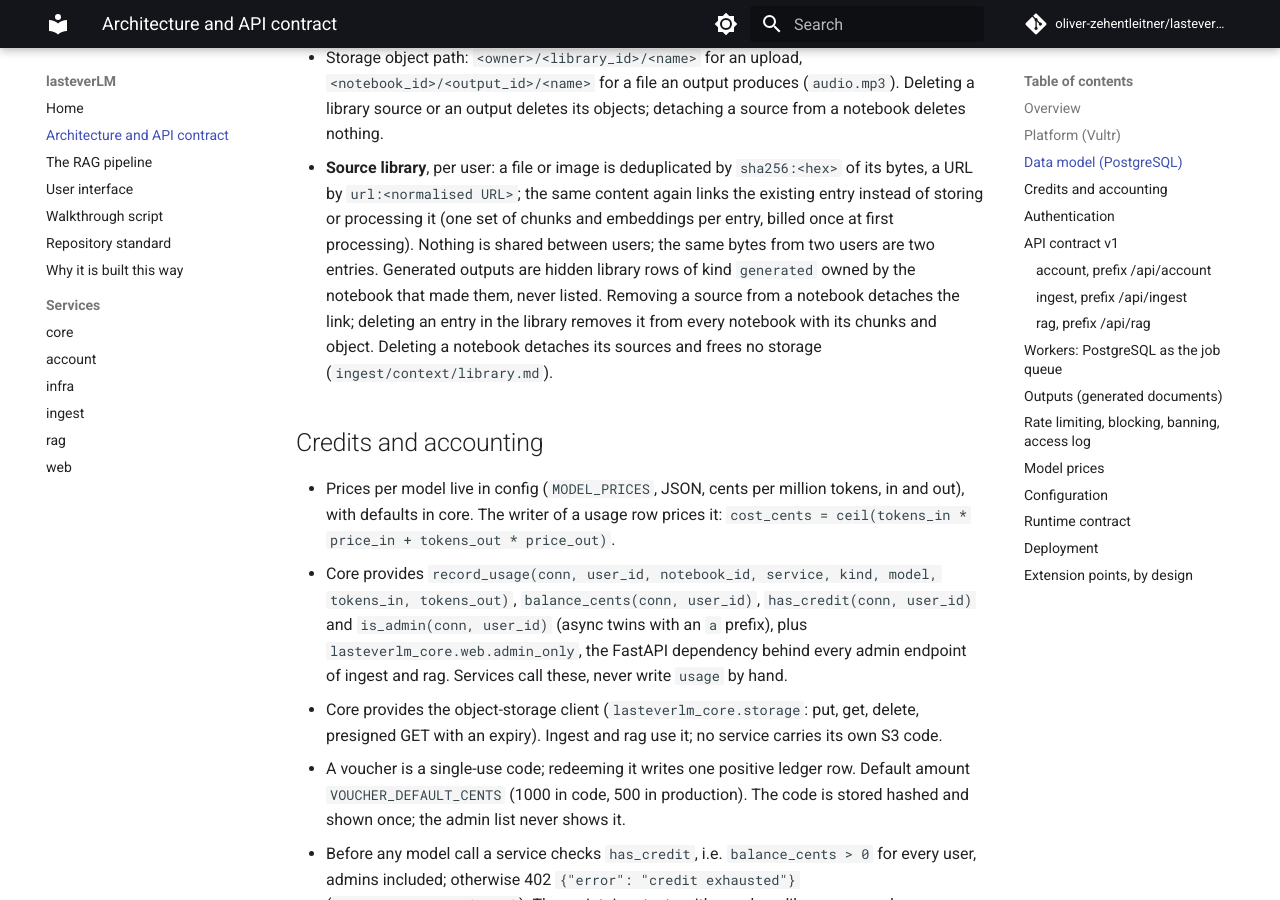
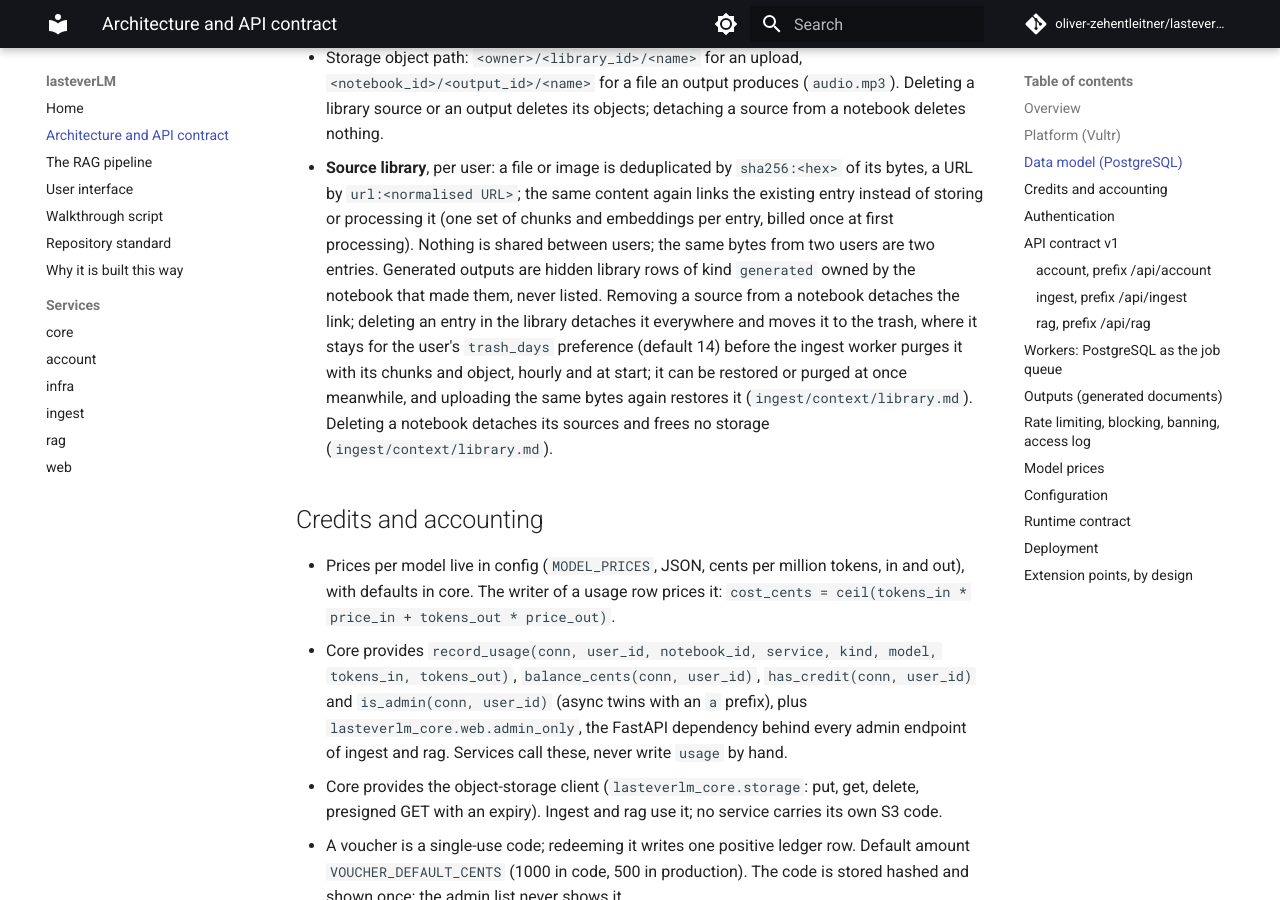
Before and after one commit to oliver-zehentleitner-aigent/lasteverLM, an MkDocs documentation site: the page built from docs/architecture.md, in a window 1280 px wide and 900 px high, scrolled down 3454 px. Built offline with MkDocs 1.6.1 and Material for MkDocs 9.7.7, drawn with Linux system fonts in a browser that asks for light colours; comment, search, counter and statistics services are not loaded; some of the changed text lies outside the part shown.

Commit message:
docs/architecture: library trash

```diff
--- a/docs/architecture.md
+++ b/docs/architecture.md
@@ -107,7 +107,7 @@
 - `usage.kind`: `llm` | `embedding` | `tts`. `usage.service`: `ingest` | `rag`. For `tts` the priced unit is input characters: `tokens_in` holds the character count, `tokens_out` is 0, and `MODEL_PRICES` lists `TTS_MODEL` with `in` in cents per million characters.
 - **Balance** = `sum(ledger.amount_cents) - sum(usage.cost_cents)` per user. Usage rows are the debit; there is no second ledger write.
 - Storage object path: `<owner>/<library_id>/<name>` for an upload, `<notebook_id>/<output_id>/<name>` for a file an output produces (`audio.mp3`). Deleting a library source or an output deletes its objects; detaching a source from a notebook deletes nothing.
-- **Source library**, per user: a file or image is deduplicated by `sha256:<hex>` of its bytes, a URL by `url:<normalised URL>`; the same content again links the existing entry instead of storing or processing it (one set of chunks and embeddings per entry, billed once at first processing). Nothing is shared between users; the same bytes from two users are two entries. Generated outputs are hidden library rows of kind `generated` owned by the notebook that made them, never listed. Removing a source from a notebook detaches the link; deleting an entry in the library removes it from every notebook with its chunks and object. Deleting a notebook detaches its sources and frees no storage (`ingest/context/library.md`).
+- **Source library**, per user: a file or image is deduplicated by `sha256:<hex>` of its bytes, a URL by `url:<normalised URL>`; the same content again links the existing entry instead of storing or processing it (one set of chunks and embeddings per entry, billed once at first processing). Nothing is shared between users; the same bytes from two users are two entries. Generated outputs are hidden library rows of kind `generated` owned by the notebook that made them, never listed. Removing a source from a notebook detaches the link; deleting an entry in the library detaches it everywhere and moves it to the trash, where it stays for the user's `trash_days` preference (default 14) before the ingest worker purges it with its chunks and object, hourly and at start; it can be restored or purged at once meanwhile, and uploading the same bytes again restores it (`ingest/context/library.md`). Deleting a notebook detaches its sources and frees no storage (`ingest/context/library.md`).
 
 ## Credits and accounting
 
@@ -183,7 +183,10 @@
 | DELETE | `/sources/{id}` | | 204, detaches the source from the notebook only |
 | GET | `/library` | | `[LibraryEntry]`, newest first, the user's own, never generated |
 | GET | `/library/{id}` | | `LibraryEntry` |
-| DELETE | `/library/{id}` | | 204, removed from every notebook with chunks and object |
+| DELETE | `/library/{id}` | | 204, detached from every notebook and moved to the trash (chunks stay) |
+| GET | `/library/trash` | | `[TrashEntry]`: the entry plus `deleted_at` and `purge_at` |
+| POST | `/library/{id}/restore` | | 204, back in the library, not re-linked |
+| DELETE | `/library/{id}/purge` | | 204 at once, from the trash only (404 otherwise): chunks and object go |
 | GET | `/admin/stats` | admin only | `IngestStats` |
 | GET | `/healthz` | | `{"status": "ok"}` |
 
```
Also changed, not shown: CHANGELOG.md (+1 -0 lines).
